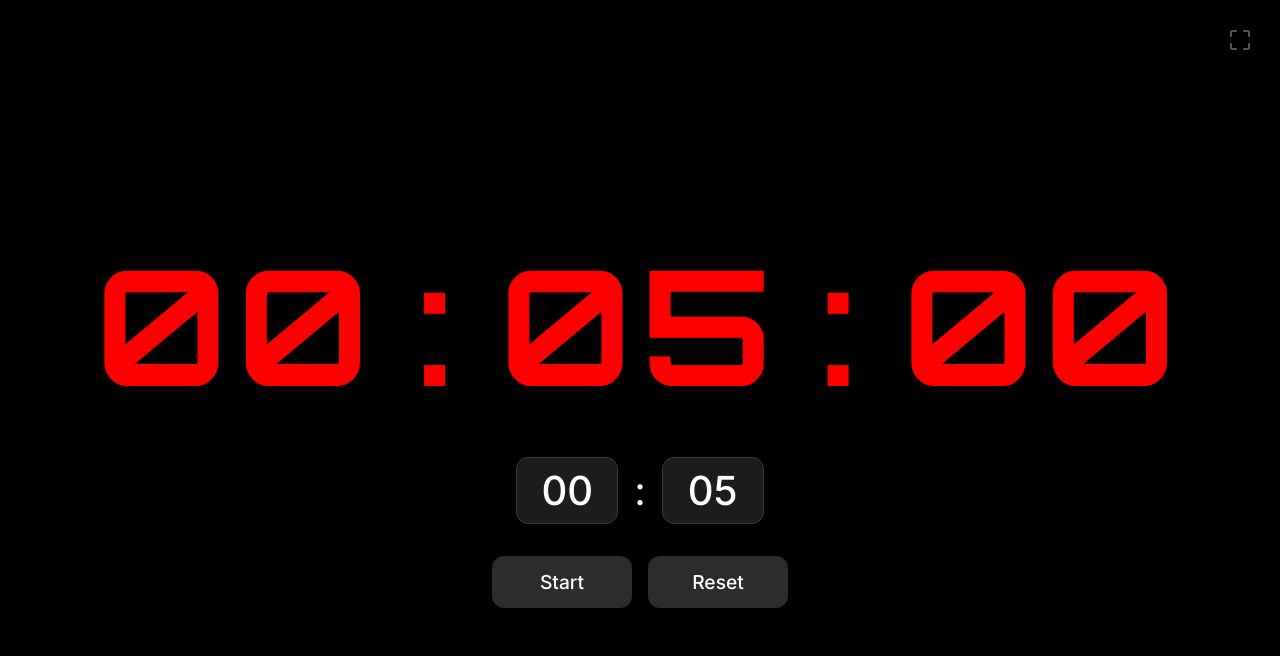
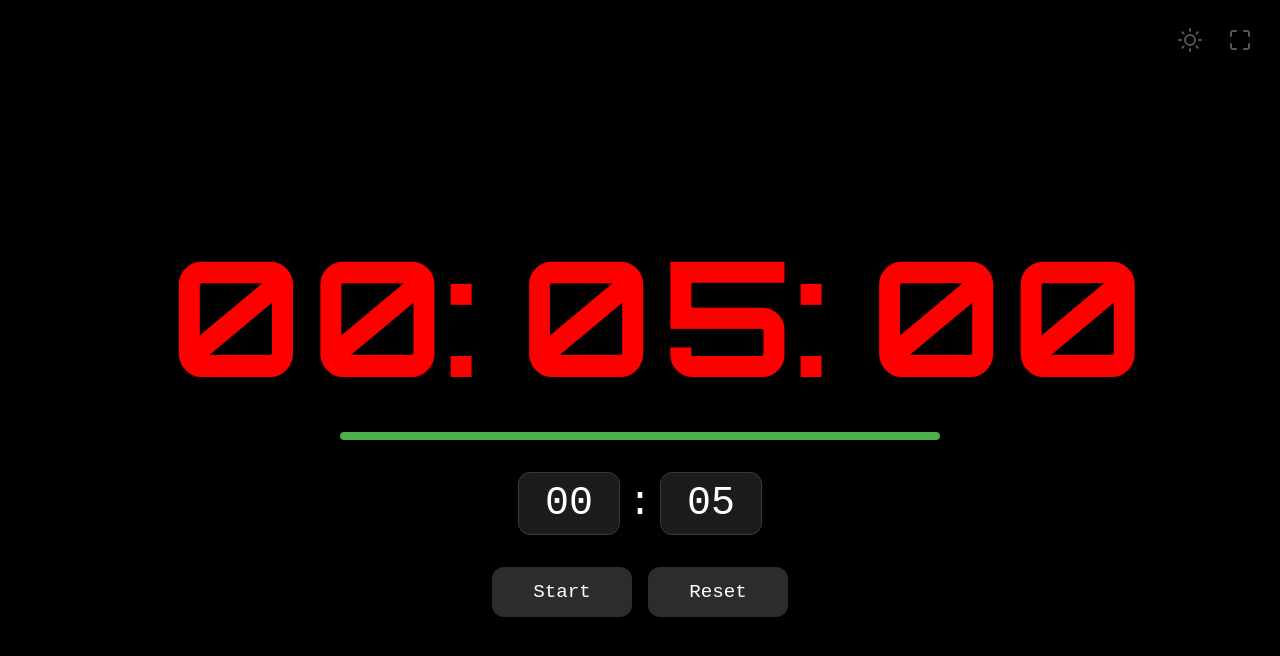
Before and after one commit to yohanesokta/Timers, a React (Vite) app: page / in a window 1280 px wide. Shown: the top 656 px of the page. Built offline with nearby package versions, Linux system fonts and the light colour scheme.

Commit message:
feat : progresBars

```diff
--- a/src/Timer.css
+++ b/src/Timer.css
@@ -1,3 +1,6 @@
+/* =================================
+   SHARED STYLES
+   ================================= */
 .timer-container {
   display: flex;
   flex-direction: column;
@@ -5,31 +8,28 @@
   justify-content: center;
   height: 100vh;
   padding: 1rem;
-  background-color: #000000;
-  color: #ffffff;
-  font-family: 'Orbitron', sans-serif;
   overflow: hidden;
   position: relative;
+  transition: background-color 0.3s ease, color 0.3s ease;
+  font-family: 'Orbitron', sans-serif;
 }
 
-.fullscreen-button {
+.top-controls {
   position: absolute;
   top: 20px;
   right: 20px;
+  display: flex;
+  gap: 10px;
+}
+
+.fullscreen-button, .theme-button {
   background: transparent;
   border: none;
-  color: #555;
   cursor: pointer;
   padding: 8px;
   border-radius: 50%;
   transition: all 0.2s ease-in-out;
 }
-
-.fullscreen-button:hover {
-  color: #fff;
-  background-color: #333;
-}
-
 
 .timer-display {
   display: flex;
@@ -37,13 +37,14 @@
   justify-content: center;
   font-size: clamp(4rem, 20vmin, 18rem);
   font-weight: 700;
-  margin-bottom: 2rem;
-  letter-spacing: 0.5rem;
+  margin-bottom: 1rem;
+  letter-spacing: 0.05em;
   white-space: nowrap;
 }
 
 .time-part {
-  width: 2.2ch;
+  width: 1.8ch;
+  line-height: 1;
   text-align: center;
   display: inline-block;
 }
@@ -52,9 +53,23 @@
   margin: 0 0.2em;
 }
 
-.timer-display.dramatic {
-  color: #ff0000;
-  animation: pulse 0.8s infinite;
+.progress-bar-container {
+  width: 50%;
+  max-width: 600px;
+  height: 8px;
+  border-radius: 4px;
+  margin-bottom: 2rem;
+  overflow: hidden;
+}
+
+.progress-bar-indicator {
+  height: 100%;
+  width: 100%;
+  border-radius: 4px;
+  transform-origin: left;
+  /* The background color will be set by inline styles */
+  /* Add transitions for smooth transform and color changes */
+  transition: transform 0.2s ease-out, background-color 0.5s ease;
 }
 
 .input-group {
@@ -62,30 +77,21 @@
     align-items: center;
     justify-content: center;
     margin-bottom: 2rem;
-    gap: 1rem;
+    gap: 0.5rem;
     font-size: clamp(1.5rem, 5vmin, 2.5rem);
-    font-family: 'Inter', sans-serif;
+    font-family: 'Major Mono Display', monospace;
 }
 
 .input-group input {
     width: clamp(60px, 15vmin, 100px);
-    font-family: 'Inter', sans-serif;
-    font-weight: 500;
+    font-family: 'Major Mono Display', monospace;
+    font-weight: 400;
     font-size: inherit;
     text-align: center;
     border-radius: 12px;
-    background-color: #1c1c1e;
-    color: #fff;
-    border: 1px solid #3a3a3c;
     padding: 0.5rem 0;
     transition: all 0.2s ease-in-out;
     -moz-appearance: textfield;
-}
-
-.input-group input:focus {
-    outline: none;
-    border-color: #0a84ff;
-    background-color: #2c2c2e;
 }
 
 .input-group input::-webkit-outer-spin-button,
@@ -93,7 +99,6 @@
     -webkit-appearance: none;
     margin: 0;
 }
-
 
 .controls {
   display: flex;
@@ -103,29 +108,14 @@
 }
 
 .control-button {
-  font-family: 'Inter', sans-serif;
+  font-family: 'Major Mono Display', monospace;
   font-size: clamp(1rem, 3vmin, 1.2rem);
-  font-weight: 500;
+  font-weight: 400;
   min-width: 140px;
   padding: 0.8rem 1.5rem;
-
-  /* macOS style */
-  background-color: #2c2c2e;
-  border: 1px solid transparent;
-  color: #fff;
   border-radius: 12px;
   cursor: pointer;
   transition: background-color 0.2s ease;
-}
-
-.control-button:hover:not(:disabled) {
-  background-color: #3a3a3c;
-}
-
-.control-button:disabled {
-    background-color: #1c1c1e;
-    color: #545458;
-    cursor: not-allowed;
 }
 
 @keyframes pulse {
@@ -134,8 +124,97 @@
   100% { transform: scale(1); }
 }
 
+/* =================================
+   DARK THEME (Overrides)
+   ================================= */
+.timer-container.theme-dark {
+  background-color: #000000;
+  color: #ffffff;
+}
+.theme-dark .top-controls button {
+  color: #555;
+}
+.theme-dark .top-controls button:hover {
+  color: #fff;
+  background-color: #333;
+}
+.theme-dark .input-group input {
+  background-color: #1c1c1e;
+  color: #fff;
+  border: 1px solid #3a3a3c;
+}
+.theme-dark .input-group input:focus {
+  border-color: #0a84ff;
+  background-color: #2c2c2e;
+}
+.theme-dark .control-button {
+  background-color: #2c2c2e;
+  border: 1px solid transparent;
+  color: #fff;
+}
+.theme-dark .control-button:hover:not(:disabled) {
+  background-color: #3a3a3c;
+}
+.theme-dark .control-button:disabled {
+  background-color: #1c1c1e;
+  color: #545458;
+}
+.theme-dark .progress-bar-container {
+  background-color: #333;
+}
+.theme-dark .timer-display.dramatic {
+  color: #ff0000;
+}
+
+
+/* =================================
+   LIGHT THEME (Overrides)
+   ================================= */
+.timer-container.theme-light {
+  background-color: #f0f0f0;
+  color: #000000;
+}
+.theme-light .top-controls button {
+  color: #888;
+}
+.theme-light .top-controls button:hover {
+  color: #000;
+  background-color: #ddd;
+}
+.theme-light .input-group input {
+  background-color: #fff;
+  color: #000;
+  border: 1px solid #ccc;
+}
+.theme-light .input-group input:focus {
+  border-color: #007aff;
+  background-color: #fff;
+}
+.theme-light .control-button {
+  background-color: #fff;
+  border: 1px solid #ccc;
+  color: #000;
+}
+.theme-light .control-button:hover:not(:disabled) {
+  background-color: #e8e8e8;
+}
+.theme-light .control-button:disabled {
+  background-color: #f5f5f5;
+  color: #aaa;
+}
+.theme-light .progress-bar-container {
+  background-color: #ddd;
+}
+.theme-light .timer-display.dramatic {
+  color: #d00000;
+}
+
+
+/* =================================
+   MEDIA QUERIES
+   ================================= */
 @media (max-width: 480px) {
-  .timer-display { letter-spacing: 0.2rem; }
+  .timer-display { letter-spacing: 0.1em; }
   .controls {
     flex-direction: column;
     width: 80%;
@@ -143,7 +222,7 @@
   .control-button {
     width: 100%;
   }
-  .fullscreen-button {
+  .top-controls {
     top: 10px;
     right: 10px;
   }
--- a/src/Timer.jsx
+++ b/src/Timer.jsx
@@ -17,6 +17,26 @@ const FullscreenExitIcon = () => (
     </svg>
 );
 
+const SunIcon = () => (
+    <svg width="24" height="24" viewBox="0 0 24 24" fill="none" stroke="currentColor" strokeWidth="2" strokeLinecap="round" strokeLinejoin="round">
+        <circle cx="12" cy="12" r="5"></circle>
+        <line x1="12" y1="1" x2="12" y2="3"></line>
+        <line x1="12" y1="21" x2="12" y2="23"></line>
+        <line x1="4.22" y1="4.22" x2="5.64" y2="5.64"></line>
+        <line x1="18.36" y1="18.36" x2="19.78" y2="19.78"></line>
+        <line x1="1" y1="12" x2="3" y2="12"></line>
+        <line x1="21" y1="12" x2="23" y2="12"></line>
+        <line x1="4.22" y1="19.78" x2="5.64" y2="18.36"></line>
+        <line x1="18.36" y1="5.64" x2="19.78" y2="4.22"></line>
+    </svg>
+);
+
+const MoonIcon = () => (
+     <svg width="24" height="24" viewBox="0 0 24 24" fill="none" stroke="currentColor" strokeWidth="2" strokeLinecap="round" strokeLinejoin="round">
+        <path d="M21 12.79A9 9 0 1 1 11.21 3 7 7 0 0 0 21 12.79z"></path>
+    </svg>
+);
+
 
 function Timer() {
   const [minutes, setMinutes] = useState(0);
@@ -26,17 +46,28 @@ function Timer() {
   const [timeLeft, setTimeLeft] = useState(0);
   const [isRunning, setIsRunning] = useState(false);
   const [isFullscreen, setIsFullscreen] = useState(false);
+  const [theme, setTheme] = useState('dark');
+
+  // State for progress bar
+  const [progress, setProgress] = useState(100);
+  const [progressBarColor, setProgressBarColor] = useState('#4caf50');
 
   const animationFrameRef = useRef(null);
   const startTimeRef = useRef(0);
   const totalDurationRef = useRef(0);
 
+  // Effect to update time left when inputs change
   useEffect(() => {
-    if (!initialTimeSet.current) {
-        setTimeLeft((minutes * 60 + seconds) * 1000);
+    if (!isRunning) {
+        const newTime = (minutes * 60 + seconds) * 1000;
+        setTimeLeft(newTime);
+        if (!initialTimeSet.current) {
+            totalDurationRef.current = newTime;
+        }
     }
   }, [minutes, seconds]);
 
+  // Effect to handle fullscreen changes
   useEffect(() => {
     const handleFullscreenChange = () => {
         setIsFullscreen(!!document.fullscreenElement);
@@ -45,6 +76,7 @@ function Timer() {
     return () => document.removeEventListener('fullscreenchange', handleFullscreenChange);
   }, []);
 
+  // Effect to run the timer loop
   useEffect(() => {
     if (isRunning) {
       startTimeRef.current = performance.now() - (totalDurationRef.current - timeLeft);
@@ -56,6 +88,25 @@ function Timer() {
       }
     };
   }, [isRunning]);
+
+  // Effect to update progress bar WHEN timeLeft changes
+  useEffect(() => {
+    const getProgressBarColor = (percentage) => {
+        if (percentage > 50) return '#4caf50'; // Green
+        if (percentage > 20) return '#ffeb3b'; // Yellow
+        return '#f44336'; // Red
+    };
+
+    if (totalDurationRef.current > 0) {
+        const newProgress = (timeLeft / totalDurationRef.current) * 100;
+        setProgress(newProgress);
+        setProgressBarColor(getProgressBarColor(newProgress));
+    } else {
+        setProgress(100);
+        setProgressBarColor('#4caf50');
+    }
+  }, [timeLeft]);
+
 
   const animate = (now) => {
     const elapsedTime = now - startTimeRef.current;
@@ -77,6 +128,7 @@ function Timer() {
 
     const totalMilliseconds = (minutes * 60 + seconds) * 1000;
     totalDurationRef.current = totalMilliseconds;
+    // Set timeLeft here to ensure it's correct right at the start
     setTimeLeft(totalMilliseconds);
     setIsRunning(true);
     initialTimeSet.current = true;
@@ -88,7 +140,9 @@ function Timer() {
 
   const handleReset = () => {
     setIsRunning(false);
-    setTimeLeft((minutes * 60 + seconds) * 1000);
+    const newTime = (minutes * 60 + seconds) * 1000;
+    setTimeLeft(newTime);
+    totalDurationRef.current = newTime;
     initialTimeSet.current = false;
   };
 
@@ -100,6 +154,10 @@ function Timer() {
             document.exitFullscreen();
         }
     }
+  };
+
+  const toggleTheme = () => {
+    setTheme(prevTheme => prevTheme === 'dark' ? 'light' : 'dark');
   };
 
   const playSound = () => {
@@ -149,10 +207,15 @@ function Timer() {
   }
 
   return (
-    <div className="timer-container">
-      <button onClick={toggleFullscreen} className="fullscreen-button">
-        {isFullscreen ? <FullscreenExitIcon /> : <FullscreenEnterIcon />}
-      </button>
+    <div className={`timer-container theme-${theme}`}>
+      <div className="top-controls">
+        <button onClick={toggleTheme} className="theme-button">
+            {theme === 'dark' ? <SunIcon /> : <MoonIcon />}
+        </button>
+        <button onClick={toggleFullscreen} className="fullscreen-button">
+            {isFullscreen ? <FullscreenExitIcon /> : <FullscreenEnterIcon />}
+        </button>
+      </div>
 
       <div className={`timer-display ${isDramatic ? 'dramatic' : ''}`} data-testid="timer-display">
         <span className="time-part" data-testid="minutes">{mins}</span>
@@ -160,6 +223,16 @@ function Timer() {
         <span className="time-part" data-testid="seconds">{secs}</span>
         <span className="separator">:</span>
         <span className="time-part" data-testid="milliseconds">{millis}</span>
+      </div>
+
+      <div className="progress-bar-container">
+        <div
+          className="progress-bar-indicator"
+          style={{
+            transform: `scaleX(${progress / 100})`,
+            backgroundColor: progressBarColor
+          }}
+        ></div>
       </div>
 
       {!isRunning && (
```
